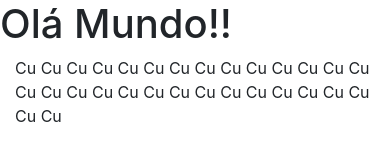
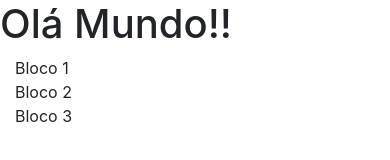
Before and after one commit to novasv/novo-projeto-do-mal, a plain HTML site: page Desktop/HTML/Devmedia-Bootstrap/index.html in a window 390 px wide. Drawn offline with Linux system fonts and the light colour scheme.

Commit message:
Criei Blocos responsivos

```diff
--- a/Desktop/HTML/Devmedia-Bootstrap/index.html
+++ b/Desktop/HTML/Devmedia-Bootstrap/index.html
@@ -11,13 +11,18 @@
 <body>
 	<h1>Olá Mundo!!</h1>
 	<div class="container">
-						Cu Cu Cu Cu Cu
-					Cu Cu Cu Cu Cu
-					Cu Cu Cu Cu Cu
-					Cu Cu Cu Cu Cu
-		Cu Cu Cu Cu Cu
-			Cu Cu Cu Cu Cu
+		<div class="row">
+			<div class="col-xs-12 col-md-6 col-lg-4">
+				Bloco 1
+			</div>
+			<div class="col-xs-12 col-md-6 col-lg-4">
+				Bloco 2
+			</div>
+			<div class="col-xs-12 col-md-6 col-lg-4">
+				Bloco 3
+			</div>
 
+		</div>
 	</div>
 	<script src="js/jquery-3.5.1.min.js"></script>
 	<script src="js/bootstrap.min.js"></script>
```
